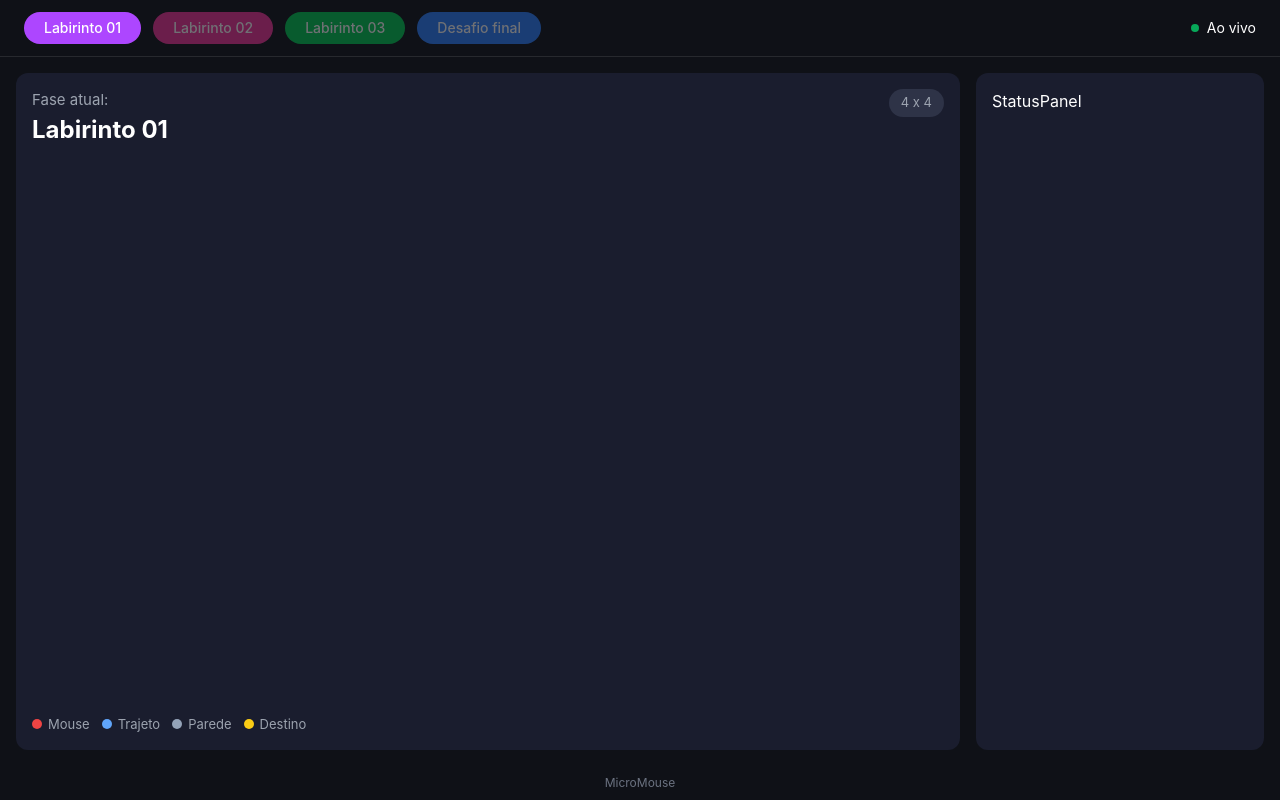
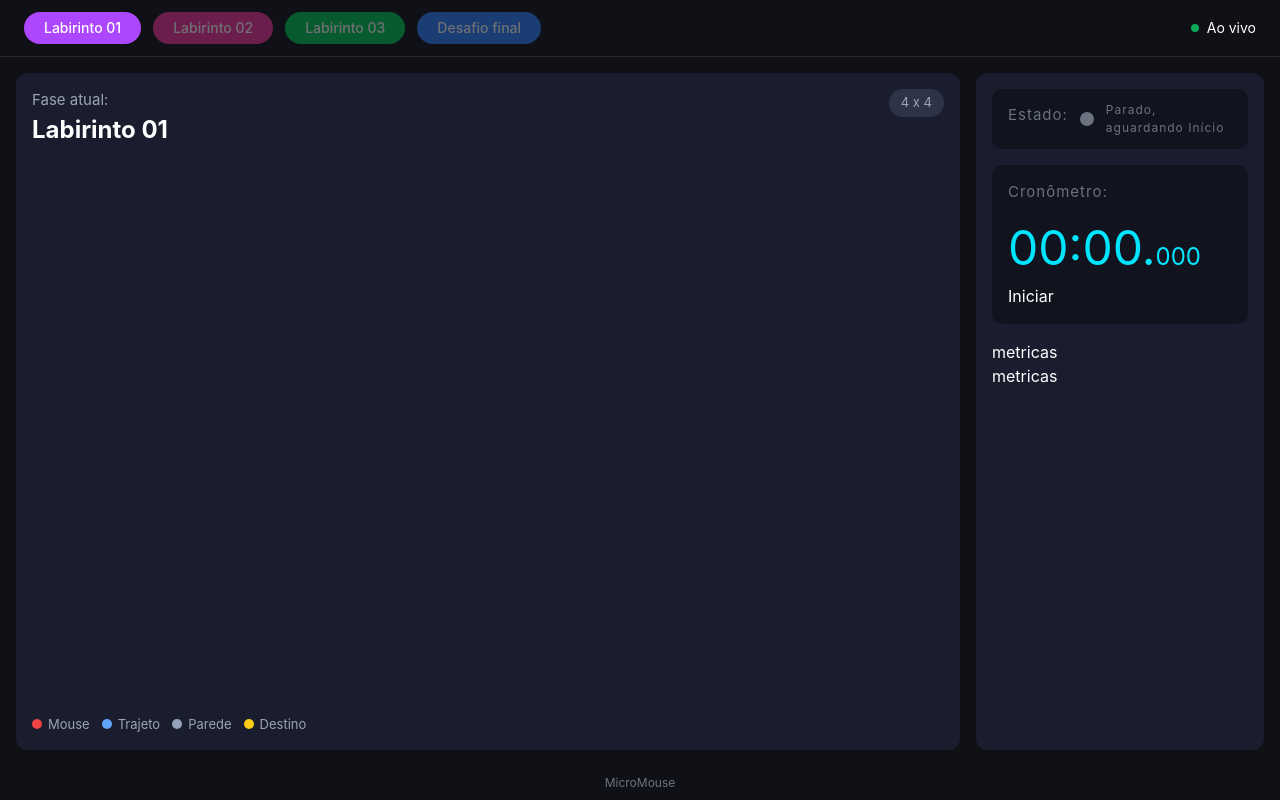
Before and after one commit to fcte-pi1/2026_1_PI1_Grupo02_Bruno, a React (Vite) app in the folder src/frontend/micromouse-dashborard/: page / in a window 1280 px wide. Built offline with nearby package versions, Linux system fonts and the light colour scheme.

Commit message:
feat:implementa cronometro com botao pra testar

```diff
--- a/src/frontend/micromouse-dashborard/src/App.jsx
+++ b/src/frontend/micromouse-dashborard/src/App.jsx
@@ -1,26 +1,59 @@
-import { useState } from 'react'
+import {useState, useEffect, useRef} from 'react'
 import Navbar from './components/Navbar'
 import MazeCanvas from './components/MazeCanvas'
 import StatusPanel from './components/StatusPanel'
 
 export default function App() {
     const [faseAtual, setFaseAtual] = useState('Labirinto 01')
+    const [rodando, setRodando] = useState(false)
+    const [tempo, setTempo] = useState(0)
+    const [bateria, setBateria] = useState(100)
+    const [velocidade, setVelocidade] = useState(0)
+    const inicioRef = useRef(null)
+
+    useEffect(() => {
+        if (!rodando) return
+
+        // zera o tempo e marca denovo o inicio do cronometro
+
+        inicioRef.current = Date.now()
+        const intervalo = setInterval(() => {
+            setTempo(tempo => tempo + 10) // põe 10 milisegundo no tempo
+        }, 10) // a cada 10 milisegundo
+
+        return () => clearInterval(intervalo)// limpa o intervalo quando o componente for desmontado
+
+    }, [rodando])
 
     return (
-    <div style={{ backgroundColor: '#0f1117', height: '100vh', display: 'flex', flexDirection: 'column', color: 'white' }}>
-      <Navbar faseAtual={faseAtual} onFaseChange={setFaseAtual} />
+        <div style={{
+            backgroundColor: '#0f1117',
+            height: '100vh',
+            display: 'flex',
+            flexDirection: 'column',
+            color: 'white'
+        }}>
+            <Navbar faseAtual={faseAtual} onFaseChange={setFaseAtual}/>
 
-      <main style={{ display: 'flex', flex: 1, gap: '1rem', padding: '1rem' }}>
-        <div style={{ flex: 1, backgroundColor: '#1a1d2e', borderRadius: '12px', padding: '1rem' }}>
-          <MazeCanvas fase={faseAtual} />
+            <main style={{display: 'flex', flex: 1, gap: '1rem', padding: '1rem'}}>
+                <div style={{flex: 1, backgroundColor: '#1a1d2e', borderRadius: '12px', padding: '1rem'}}>
+                    <MazeCanvas fase={faseAtual}/>
                     {/* passo a variavel faseAtual pra dentro de Maze canvas */}
                 </div>
-        <div style={{ width: '288px', backgroundColor: '#1a1d2e', borderRadius: '12px', padding: '1rem' }}>
-          <StatusPanel />
+                <div style={{width: '288px', backgroundColor: '#1a1d2e', borderRadius: '12px', padding: '1rem'}}>
+                    <StatusPanel
+
+                        rodando={rodando} onRodando={setRodando}
+                        tempo={tempo} onTempo={setTempo}
+                        bateria={bateria} onBateria={setBateria}
+                        velocidade={velocidade} onVelocidade={setVelocidade}
+                        onToggle={() => {
+                            setRodando(r => !r)
+                        }}/>
                 </div>
             </main>
 
-      <footer style={{ textAlign: 'center', fontSize: '12px', color: '#6b7280', padding: '8px' }}>
+            <footer style={{textAlign: 'center', fontSize: '12px', color: '#6b7280', padding: '8px'}}>
                 MicroMouse
             </footer>
         </div>
--- a/src/frontend/micromouse-dashborard/src/components/Cronometro.jsx
+++ b/src/frontend/micromouse-dashborard/src/components/Cronometro.jsx
@@ -1 +1,35 @@
-export de
+// metodo Sring.padStart()
+// "abc".padStart(5, "."); ->  Output: "..abc"
+export default function Cronometro({tempo = 0, onTempo, onToglle, rodando}) {
+    const minutos = String(Math.floor(tempo / 60000))
+    const segundos = String(Math.floor((tempo % 60000) / 1000))
+    const milisegundos = String(Math.floor(tempo % 1000))
+
+    return (
+        <div id='cronometro-container' style={{
+            backgroundColor: '#11131f',
+            borderRadius: '10px',
+            padding: '16px',
+        }}>
+            <p style={{
+                fontSize: '15px',
+                color: '#6b7280',
+                letterSpacing: '1px',
+                margin: '0 0 8px 0'
+            }}>Cronômetro: </p>
+            <div id={'timer'}>
+                <span style={{
+                    fontSize: '48px',
+                    color: '#00e5ff'
+                }}>{`${minutos.padStart(2, '0')}:${segundos.padStart(2, '0')}.`}</span>
+                <span style={{fontSize: '24px', color: '#00e5ff'}}>{`${milisegundos.padStart(3, '0')}`}</span>
+            </div>
+            <button id={'iniciar'} onClick={()=>{
+                if(!rodando) onTempo(0)
+                onToglle()
+            }}>
+                {rodando ? 'Parar' : 'Iniciar'}
+            </button>
+        </div>
+    )
+}
--- a/src/frontend/micromouse-dashborard/src/components/MazeCanvas.jsx
+++ b/src/frontend/micromouse-dashborard/src/components/MazeCanvas.jsx
@@ -12,10 +12,7 @@ const legenda = [
 ]
 
 export default function MazeCanvas({fase}) {
-    console.log(fase)
-
     const fase_atual = fases[fase]
-    console.log(fase_atual)
     return (
         <div id='maze-complete' style={{display: 'flex', flexDirection: 'column', height: '100%', gap: '12px'}}>
             <div id="maze-header" style={{display: 'flex', justifyContent: 'space-between', alignItems: 'flex-start'}}>
--- a/src/frontend/micromouse-dashborard/src/components/Metricas.jsx
+++ b/src/frontend/micromouse-dashborard/src/components/MetriCard.jsx
@@ -1,4 +1,4 @@
-function Metricas(){
+export default  function MetriCard(){
     return (
         <h1>metricas</h1>
     )
--- a/src/frontend/micromouse-dashborard/src/components/StatusPanel.jsx
+++ b/src/frontend/micromouse-dashborard/src/components/StatusPanel.jsx
@@ -1,3 +1,66 @@
-export default function StatusPanel() {
-  return <div>StatusPanel</div>
+import Cronometro from "./Cronometro";
+import MetriCard from "./MetriCard";
+
+export default function StatusPanel({
+                                        onToggle,
+                                        rodando,
+                                        onRodando,
+                                        tempo,
+                                        onTempo,
+                                        bateria,
+                                        onBateria,
+                                        velocidade,
+                                        onVelocidade
+                                    }) {
+
+
+    return (
+        <div style={{display: 'flex', flexDirection: 'column', gap: '16px', height: '100%'}}>
+            <div id='estado'
+                 style={{fontSize: '11px', color: '#6b7280', letterSpacing: '1px', marginBottom: '0 0 8px 0'}}>
+                <div id={'card'} style={{
+
+                    backgroundColor: '#11131f',
+                    borderRadius: '10px',
+                    padding: '12px 16px',
+                    display: 'flex',
+                    alignItems: 'center',
+                    gap: '12px'
+                }}>
+                    <p style={{
+                        fontSize: '15px',
+                        color: '#6b7280',
+                        letterSpacing: '1px',
+                        margin: '0 0 8px 0'
+                    }}>Estado:</p>
+                    <div id={'bolinha'} style={{
+                        width: '14px',
+                        height: '14px',
+                        borderRadius: '50%',
+                        backgroundColor: rodando ? '#22c55e' : '#6b7280',
+                        flexShrink: 0
+                    }}/>
+                    <div id={'texto-estado'}
+                    >
+                        <p style={{
+                            margin: '0',
+                            fontSize: '12px'
+                        }}>{rodando ? 'Em execução' : 'Parado, aguardando Início'}</p>
+                    </div>
+                </div>
+            </div>
+            <div id='cronometro'>
+                <Cronometro tempo={tempo} onTempo={onTempo}
+                            onToglle={onToggle} rodando={rodando}/>
+            </div>
+            <div id='metricas'>
+                <MetriCard titulo={'Bateria'} valor={bateria} onValor={onBateria} unidade={'%'}/>
+                <MetriCard titulo={'velocidade'} valor={velocidade} onValor={onVelocidade} unidade={'m/s'}/>
+            </div>
+            <div id='resultado'>
+
+            </div>
+
+        </div>
+    )
 }
```
Also changed, not shown: src/frontend/micromouse-dashborard/src/pages/Dashboard.jsx (added), src/frontend/micromouse-dashborard/src/pages/Historico.jsx (added). Lines whose indentation alone changed are shown as unchanged.
